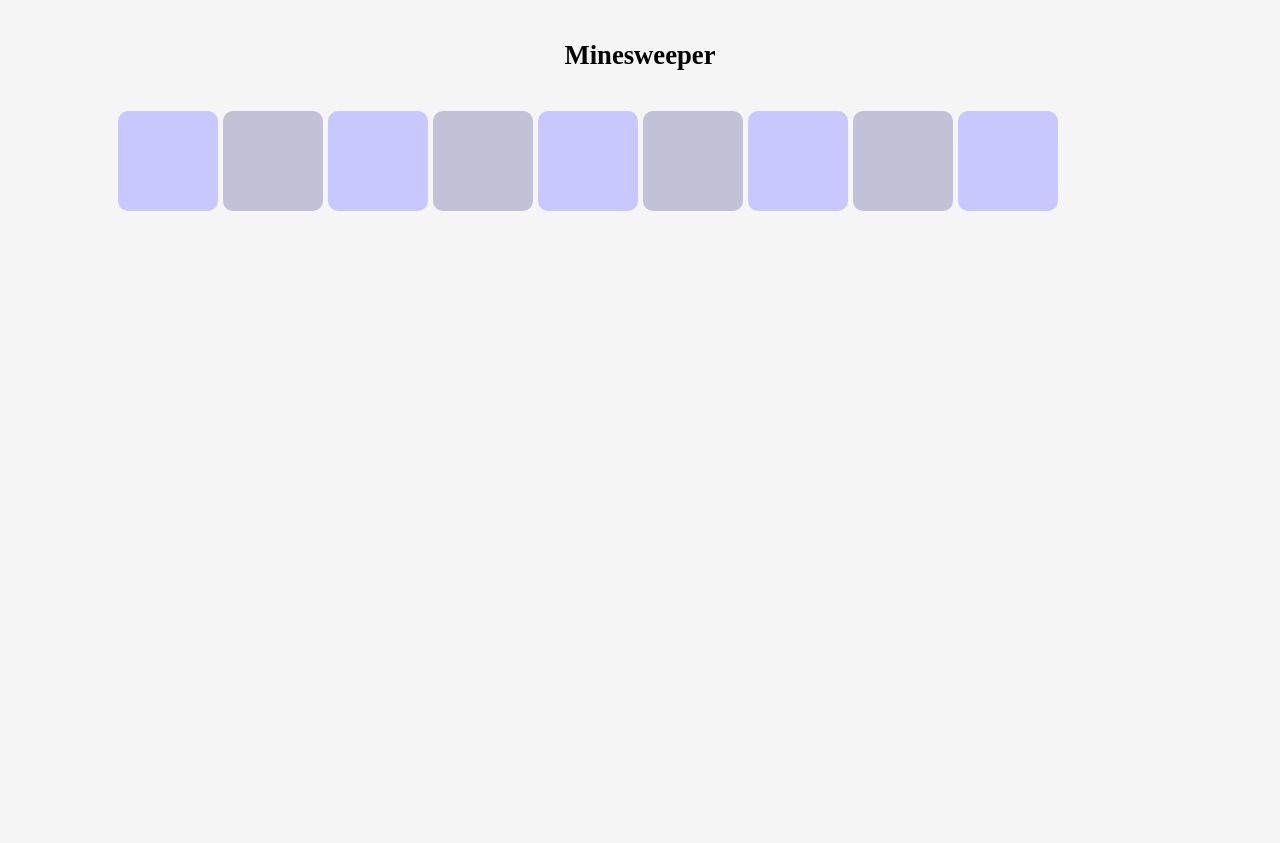
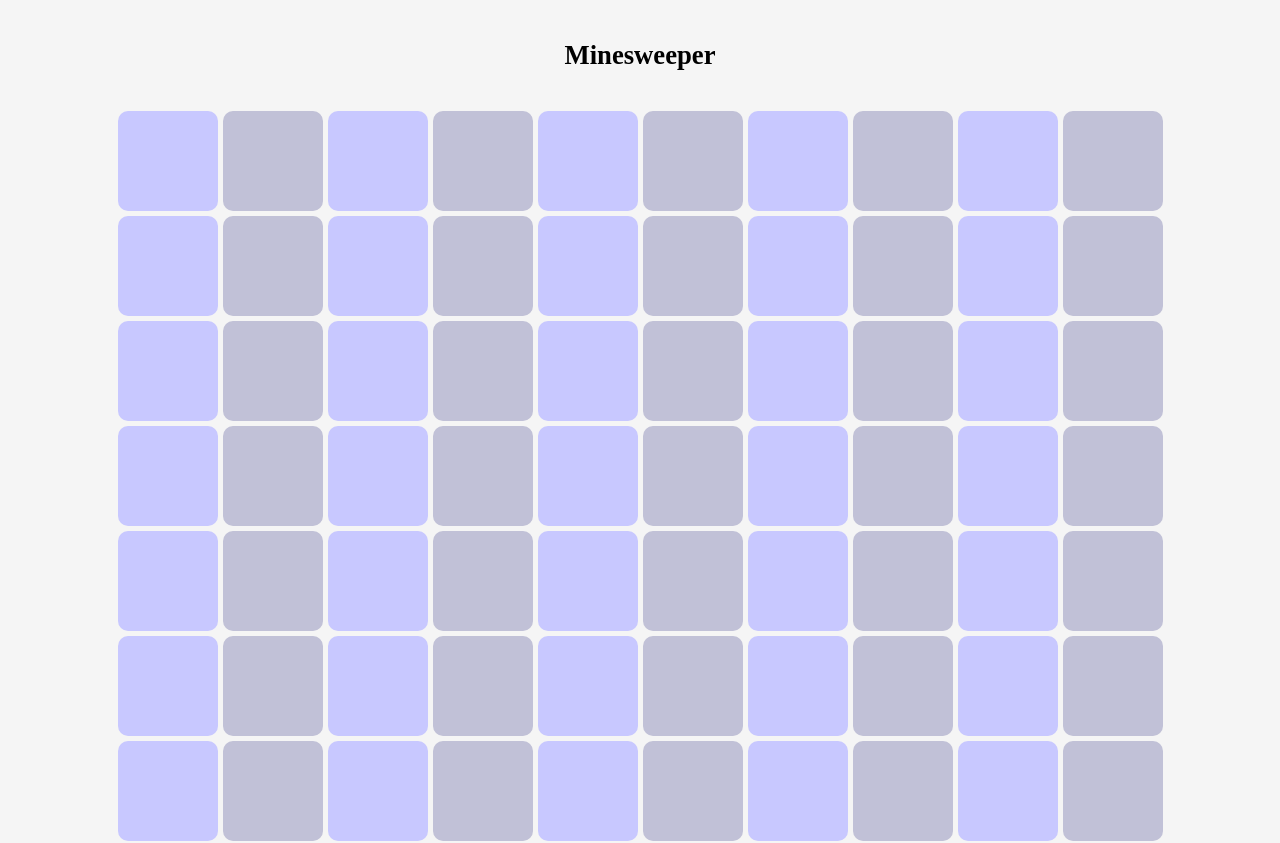
Before and after one commit to ken-can-code/reactminesweeper, a React (Create React App) app: page / in a window 1280 px wide. Shown: the top 843 px of the page. Built offline with nearby package versions, Linux system fonts and the light colour scheme.

Commit message:
got 10x10 grid to display on DOM

```diff
--- a/src/App.jsx
+++ b/src/App.jsx
@@ -1,6 +1,12 @@
 import Square from './Square';
 
 function App() {
+  const squares = [];
+  for (let i = 0; i < 100; i += 1) {
+    squares.push(<Square id={`square${i}`} />);
+
+  }
+
   return (
     <div>
       <p class='section-title'>Minesweeper</p>
@@ -8,31 +14,7 @@ function App() {
       <div class='board-left' />
       <div class='board-main'>
         <div class='board'>
-          <div class='board-square' id='square1'>
-            <div class='square-contents'></div>
-          </div>
-          <div class='board-square' id='square2'>
-            <div class='square-contents'></div>
-          </div>
-          <div class='board-square' id='square3'>
-            <div class='square-contents'></div>
-          </div>
-          <div class='board-square' id='square4'>
-            <div class='square-contents'></div>
-          </div>
-          <div class='board-square' id='square5'>
-            <div class='square-contents'> </div>
-          </div>
-          <div class='board-square' id='square6'>
-            <div class='square-contents'></div>
-          </div>
-          <div class='board-square' id='square7'>
-            <div class='square-contents'></div>
-          </div>
-          <div class='board-square' id='square8'>
-            <div class='square-contents'></div>
-          </div>
-          <Square />
+          {squares} {/* if array is placed in JSX return statement it'll simply display in DOM */}
         </div>
       </div>
       <div class='board-right'>
--- a/src/Square.jsx
+++ b/src/Square.jsx
@@ -2,7 +2,7 @@ import React from 'react';
 
 const Square = () => {
   return (
-    <div class='board-square' id='square9'> {/* square9 is temporary */}
+    <div class='board-square'> {/* square9 is temporary */}
       <div class='square-contents'></div>
     </div>
   )
```
